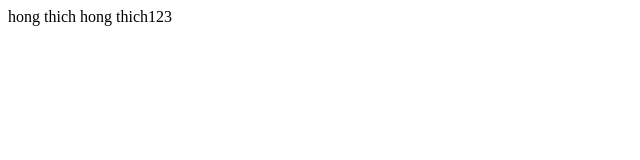
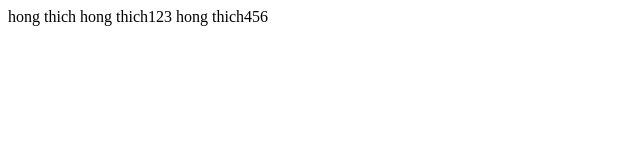
Before and after one commit to quoctuong2008/tinhoc.github.io, a plain HTML site: page index.html in a window 1280 px wide. Shown: the whole page, without its empty margins (0-640 px from the left). Drawn offline with Linux system fonts and the light colour scheme.

Commit message:
thich thi sua

```diff
--- a/index.html
+++ b/index.html
@@ -8,5 +8,6 @@
 <body>
     hong thich
     hong thich123
+    hong thich456
 </body>
 </html>
```
